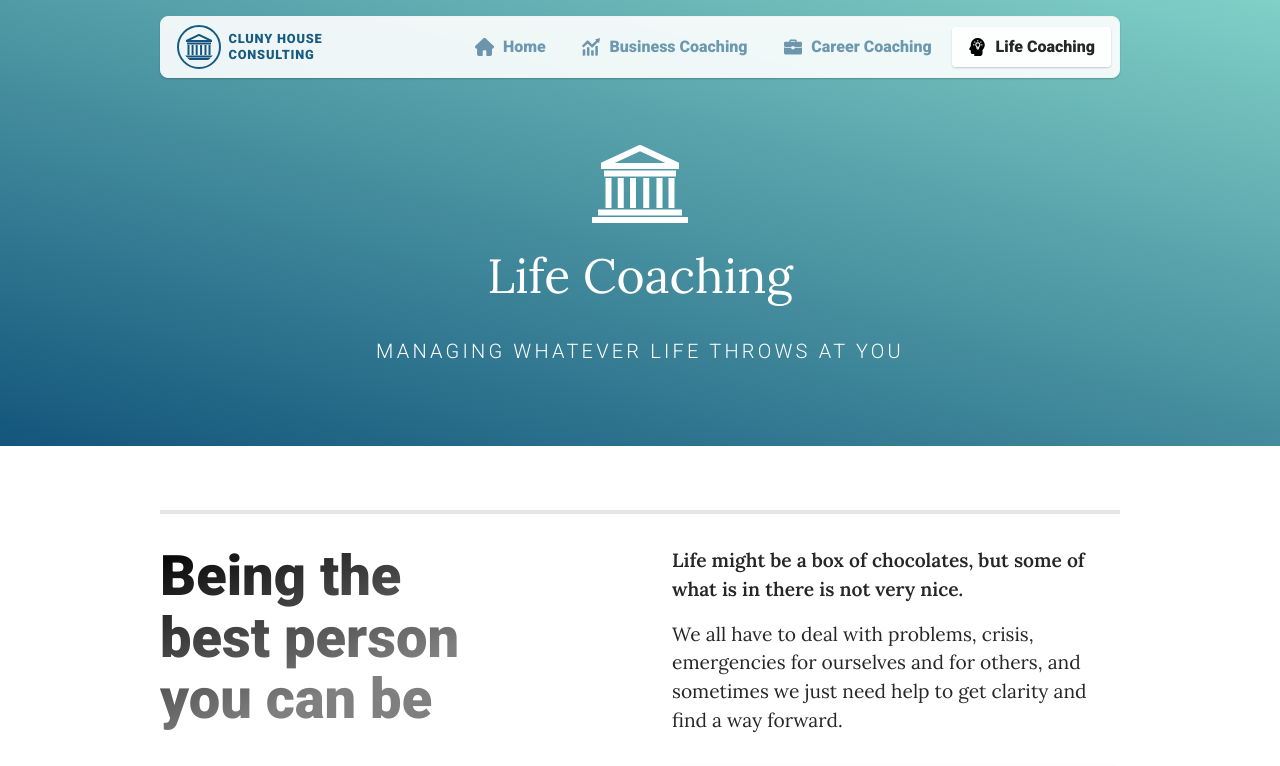
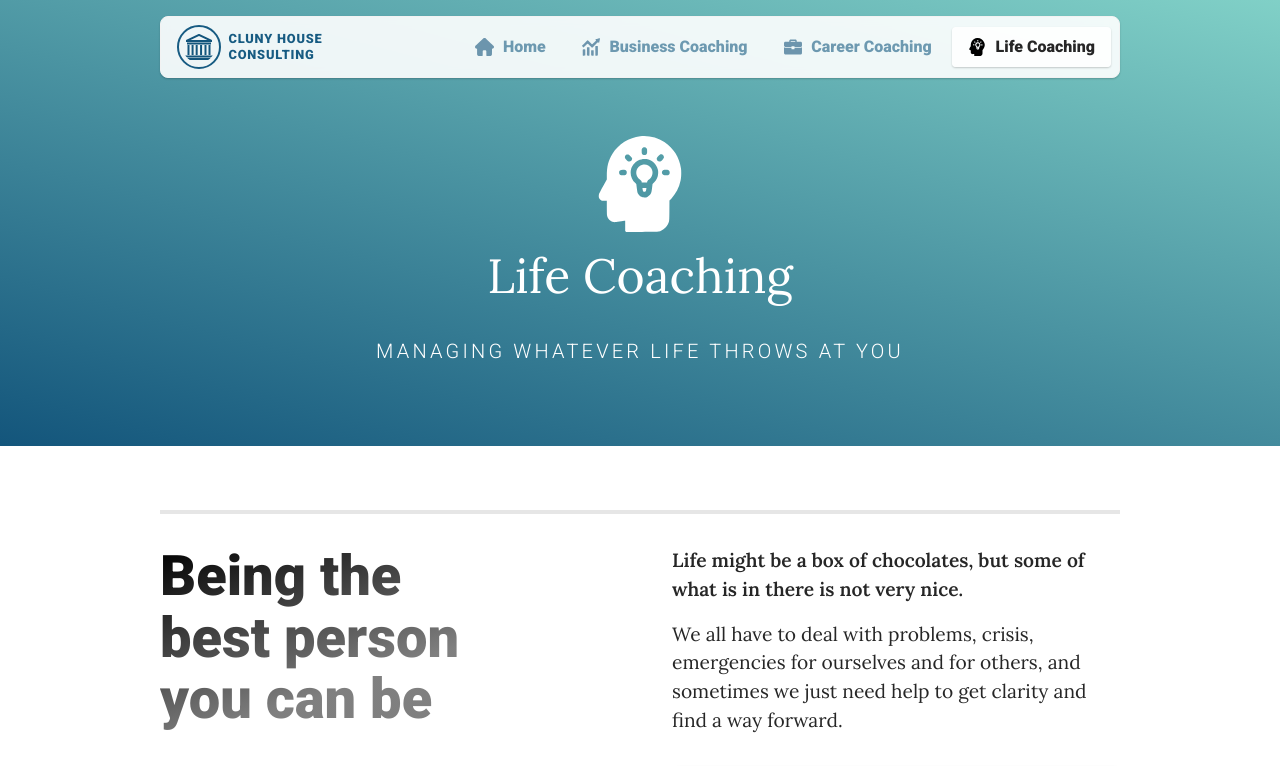
Before and after one commit to CJohnston079/cluny-house-consulting, a React (Vite) app: page /life-coaching in a window 1280 px wide. Shown: the top 766 px of the page. Built offline with nearby package versions, Linux system fonts and the light colour scheme.

Commit message:
Refactor: add `icon` prop to `Hero` component in each page

```diff
--- a/src/pages/BusinessCoaching.jsx
+++ b/src/pages/BusinessCoaching.jsx
@@ -4,10 +4,16 @@ import List from "../List";
 import ProcessOverview from "../ProcessOverview";
 import Contact from "../Contact";
 
+import statistics from "../assets/statistics.svg";
+
 const BusinessCoaching = function () {
 	return (
 		<>
-			<Hero heading="Business Coaching" description="An independent view to help you grow" />
+			<Hero
+				heading="Business Coaching"
+				description="An independent view to help you grow"
+				icon={statistics}
+			/>
 			<section className="u-fb-col-wrapper">
 				<Headline heading="Unleash the potential of your business">
 					<p>
--- a/src/pages/CareerCoaching.jsx
+++ b/src/pages/CareerCoaching.jsx
@@ -4,10 +4,12 @@ import List from "../List";
 import ProcessOverview from "../ProcessOverview";
 import Contact from "../Contact";
 
+import briefcase from "../assets/briefcase.svg";
+
 const CareerCoaching = function () {
 	return (
 		<>
-			<Hero heading="Career Coaching" description="Achieve and Grow" />
+			<Hero heading="Career Coaching" description="Achieve and Grow" icon={briefcase} />
 			<section className="u-fb-col-wrapper">
 				<Headline heading="Unleash the potential of you">
 					<p>Career coaching helps you plan the steps to achieve your life goals.</p>
--- a/src/pages/LifeCoaching.jsx
+++ b/src/pages/LifeCoaching.jsx
@@ -4,10 +4,16 @@ import List from "../List";
 import ProcessOverview from "../ProcessOverview";
 import Contact from "../Contact";
 
+import idea from "../assets/idea.svg";
+
 const LifeCoaching = function () {
 	return (
 		<>
-			<Hero heading="Life Coaching" description="Managing whatever life throws at you" />
+			<Hero
+				heading="Life Coaching"
+				description="Managing whatever life throws at you"
+				icon={idea}
+			/>
 			<section className="u-fb-col-wrapper">
 				<Headline heading="Being the best person you can be">
 					<p>Life might be a box of chocolates, but some of what is in there is not very nice.</p>
```
